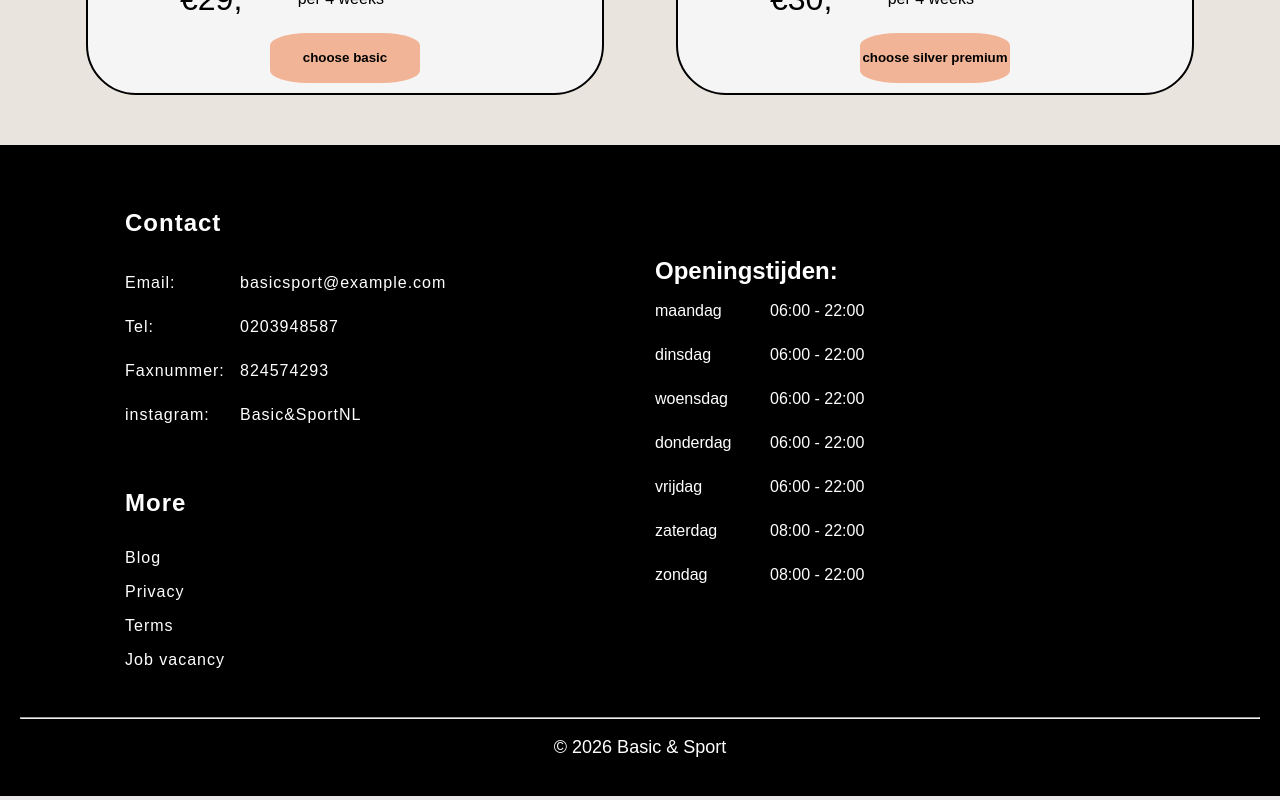
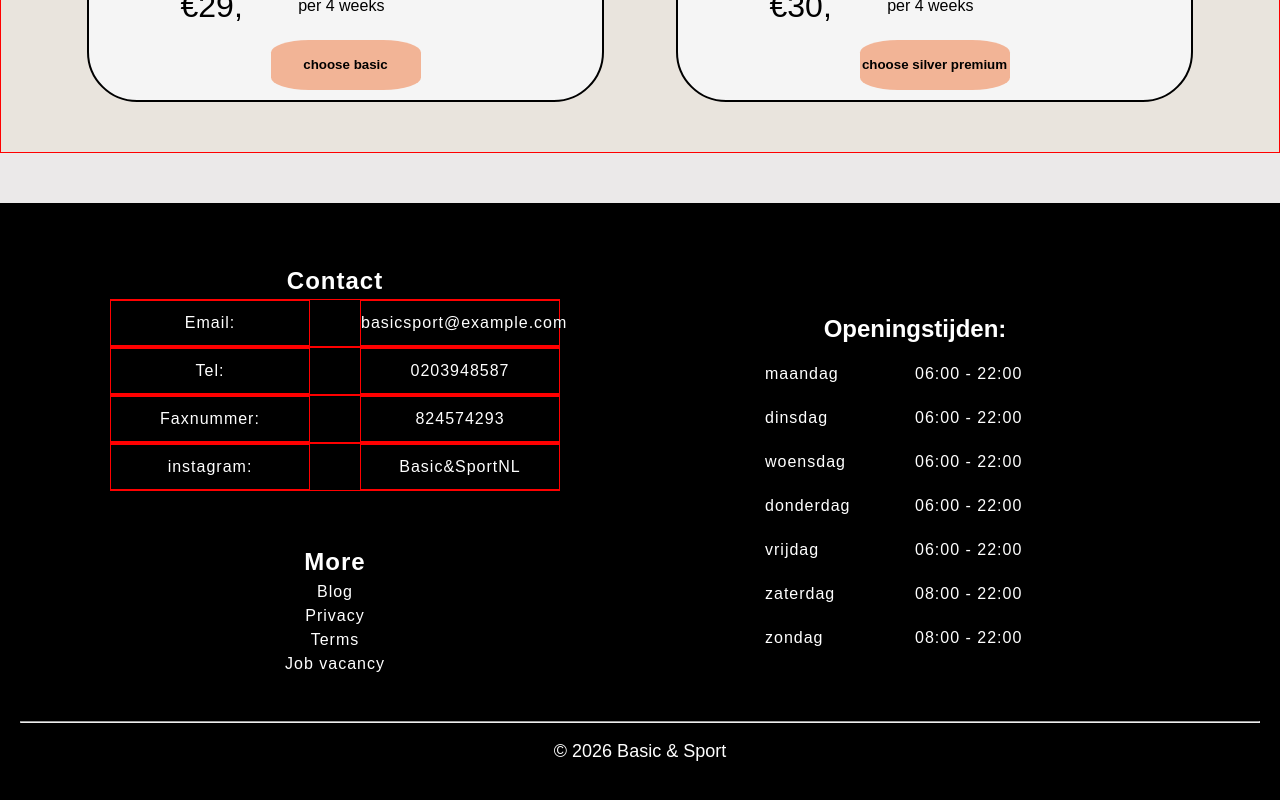
Before and after one commit to Ann-Getit/basic-sport, a React (Vite) app: page / in a window 1280 px wide. Shown: the part 1532-2332 px from the top of the page. Built offline with nearby package versions, Linux system fonts and the light colour scheme; a web font is replaced by a local one.

Commit message:
adjust openingstijden

```diff
--- a/src/pages/Footer.css
+++ b/src/pages/Footer.css
@@ -1,58 +1,164 @@
 
-footer {
-    background-color: black;
-    padding: 20px;
+.deeleen {
+  background-color: black;
+  margin-top: 50px;
+  padding: 20px;
+}
+
+.settings {
+    margin: 40px;
+
+
 }
 
 .whole {
 display: block;
-width: 400px;
+letter-spacing: 1px;
+text-align: center;
+
+
+max-width: 550px;
+width: 100%;
+}
+
+
+
+/* HEADS */
+.tijd {
+
+  text-align: center;
+
+}
+/* HEADS*/
+
+.info {
+    /*margin: 0 auto;
+     max-width: 900px;
+     width: 100%;
+     border: 1px solid red;*/
+
+      margin: 0px auto;
+
+     max-width: 450px;
+     width: 100%;
+    }
+
+
+.row {
+  /*
+display: grid;
+grid-template-columns: 200px 1fr;
+justify-content: center;
+border: 1px solid red;*/
+
+
+display: grid;
+grid-template-columns: 0 1fr;
+gap: 250px;
+
+justify-content: center;
+border:1px solid red;
+}
+
+.row span {
+  /*
+align-content: center;
+padding: 0;
+white-space: normal;
+border: 1px solid red;
+width: 100%;
+margin: 0 40px;*/
+
+align-content: center;
+padding: 10px 0px;
+white-space: normal;
 letter-spacing: 1px;
 
-margin: 0 auto;
+margin: 0 20px;
+border: 1px solid red;
+width: 200px;
 }
-
-.whole h2 {
-  margin-bottom: 20px;
-}
-.row p {
-    display: grid;
-     grid-template-columns: 110px auto;
-     padding: 10px 0;
+.rows {
+  margin: 0;
+  padding: 0;
 
 }
-.row span {
-    margin-left: 5px;
+.opening-hours {
+  margin: 5px 0;
+  padding: 0;
+
+
+
 }
-.rows p {
-    padding: 5px 0;
-}
-.tijdenbox {
+  .tijdenbox {
+    margin: 0px auto;
 
-    width: 500px;
-    margin: 0 auto;
-}
-.settings {
-    margin: 40px;
+     max-width: 400px;
+     width: 100%;
 
-      justify-content: space-around;
+    }
+
+.rowss {
+display: grid;
+grid-template-columns: 0 1fr;
+gap: 150px;
+
+justify-content: center;
 
 }
 
-@media (min-width: 987px) {
+.rowss span {
 
+align-content: center;
+padding: 10px 0px;
+white-space: normal;
+letter-spacing: 1px;
+width: 150px;
+}
 
+@media (min-width: 1122px) {
     .settings {
         display: flex;
         flex-direction: row;
          align-content: center;
+    }
+/*
+    .whole {
+    display: flex;
+    flex-direction: column;
+    margin: 50px 0;
 
     }
 
+    .row {
+    display: grid;
+    grid-template-columns: 1fr 1fr;
+  }
 
+.row span {
+  white-space: nowrap;
+margin-right: 50px;
+padding: 0;
 }
 
+.tijdenbox {
 
+  width: 50%;
+}
+
+    .rowss {
+    display: grid;
+    grid-template-columns: 1fr 1fr;
+  }
+.rowss span {
+white-space: nowrap;
+padding: 0;
+margin: 10px 15px;
+
+
+}*/
+
+  }
 
 
 
@@ -62,9 +168,10 @@ margin: 0 auto;
     padding: 15px;
   text-align: center;
   font-size: 18px;
+}
 
-}
+
+
 #copyright {
   width: 100%;
-
 }
--- a/src/pages/Footer.jsx
+++ b/src/pages/Footer.jsx
@@ -15,28 +15,22 @@ const Footer = () => {
             <div className="info">
 
                 <div className="row">
-                <p>Email:
+                <span>Email:</span>
                 <span>basicsport@example.com</span>
-                </p>
                 </div>
                 <div className="row">
-                <p>Tel:
+                <span>Tel:</span>
                 <span>0203948587</span>
-                </p>
                 </div>
                 <div className="row">
-                <p>Faxnummer:
+                <span>Faxnummer:</span>
                 <span>824574293</span>
-                </p>
                 </div>
                 <div className="row">
-                <p>instagram:
+                <span>instagram:</span>
                 <span>Basic&SportNL</span>
-                </p>
                 </div>
             </div>
-
-
 
 
             <br></br>
@@ -58,40 +52,33 @@ const Footer = () => {
             <br></br>
             <h2 className="tijd">Openingstijden:</h2>
             <div className="opening-hours">
-                <div className="row">
-                    <p>maandag
-                    <span>06:00  -  22:00</span>
-                    </p>
+                <div className="rowss">
+                   <span>maandag</span>
+                    <span>06:00 - 22:00</span>
                 </div>
-                <div className="row">
-                    <p>dinsdag
-                    <span>06:00  -  22:00</span>
-                    </p>
+                <div className="rowss">
+                    <span>dinsdag</span>
+                    <span>06:00 - 22:00</span>
                 </div>
-                <div className="row">
-                    <p>woensdag
-                    <span>06:00  -  22:00</span>
-                    </p>
+                <div className="rowss">
+                    <span>woensdag</span>
+                    <span>06:00 - 22:00</span>
                 </div>
-                 <div className="row">
-                    <p>donderdag
-                    <span>06:00  -  22:00</span>
-                    </p>
+                 <div className="rowss">
+                    <span>donderdag</span>
+                    <span>06:00 - 22:00</span>
                 </div>
-                 <div className="row">
-                    <p>vrijdag
-                    <span>06:00  -  22:00</span>
-                    </p>
+                 <div className="rowss">
+                    <span>vrijdag</span>
+                    <span>06:00 - 22:00</span>
                 </div>
-                 <div className="row">
-                    <p>zaterdag
-                    <span>08:00  -  22:00</span>
-                    </p>
+                 <div className="rowss">
+                    <span>zaterdag</span>
+                    <span>08:00 - 22:00</span>
                 </div>
-                 <div className="row">
-                    <p>zondag
-                    <span>08:00  -  22:00</span>
-                    </p>
+                 <div className="rowss">
+                    <span>zondag</span>
+                    <span>08:00 - 22:00</span>
                 </div>
 
             </div>
--- a/src/pages/Home.css
+++ b/src/pages/Home.css
@@ -6,6 +6,7 @@
 
      overflow: hidden;
   white-space: nowrap;
+  border: 1px solid red;
 
 }
 
@@ -45,6 +46,7 @@ img {
     width: 100%;
     object-fit: cover;
     height: 45rem;
+    border: 1px solid red;
 }
 
 
@@ -58,6 +60,7 @@ img {
     border-radius: 50px;
     font-size: 25px;
     cursor: pointer;
+
 }
 
 button:hover {
@@ -72,7 +75,7 @@ border: 2px solid rgb(230, 110, 110);
 transform: translateY(-150%);
   width: 100%;
   height: 100px;
-
+  border: 1px solid red;
 }
 .imagewrapper {
   height: 45rem;
@@ -83,6 +86,7 @@ width: 100%;
 height: 20%;
 display: flex;
 background-color: rgb(170, 145, 95);
+border: 1px solid red;
 }
 
 .secondstroke {
@@ -90,12 +94,15 @@ width: 800px;
 padding: 50px 150px;
 height: 15%;
 margin: 0 auto;
+border: 1px solid red;
+
 }
 
 .positivetext {
   margin: 0 auto;
   font-size: 20px;
   color: black;
+
 }
 
 @media screen and (max-width: 790px) {
@@ -125,6 +132,7 @@ margin: 0 auto;
   background-color: rgb(233, 228, 221);
   color: black;
   padding: 50px 50px;
+  border: 1px solid red;
 
 }
 
@@ -156,6 +164,7 @@ border: 1px solid rgb(170, 145, 95);
   font-size: 2rem;
   display: flex;
 
+
 }
 
 p .span {
@@ -165,6 +174,7 @@ p .span {
   font-size: 0.45em;
   line-height: 0.5;
   margin-left: -1px;
+
 
 }
 /*971*/
@@ -176,11 +186,13 @@ background-color: whitesmoke;
   margin-left: -156px;
   line-height: 3;
 
+
 }
 .containerabo {
 
 width: 390px;
 margin: 0 auto;
+
 }
 
 
@@ -195,7 +207,7 @@ margin: 0 auto;
 .abobox p,  .span {
 /*letter-spacing: 2px;*/
 padding: 10px 0;
-margin: 0 30px
+margin: 0 30px;
 
 }
 
@@ -210,6 +222,7 @@ margin: 0 30px
   display: flex;
 
   padding: 0 0 10px 0;
+
 }
 
 .abobox button {
@@ -222,6 +235,7 @@ border-radius: 25%;
 font-weight: 600;
   border: none;
 
+
 }
 
 
--- a/src/pages/Nav.css
+++ b/src/pages/Nav.css
@@ -3,6 +3,7 @@ nav {
     background-color: black;
     display: flex;
     padding: 0 5rem;
+
 }
 .breedte {
   color: red;
@@ -25,6 +26,7 @@ position: relative;
 
     letter-spacing: 1px;
     z-index: 9999;
+
 
 }
 
@@ -58,6 +60,7 @@ position: relative;
 
 .ams {
   font-weight: 800;
+
 }
 
 
@@ -137,6 +140,7 @@ hr {
   margin: 0 auto;
 
 color: whitesmoke;
+
 }
 
 
@@ -144,6 +148,7 @@ color: whitesmoke;
     cursor: pointer;
     font-size: 40px;
     font-weight: 100;
+
 
 }
 
```
